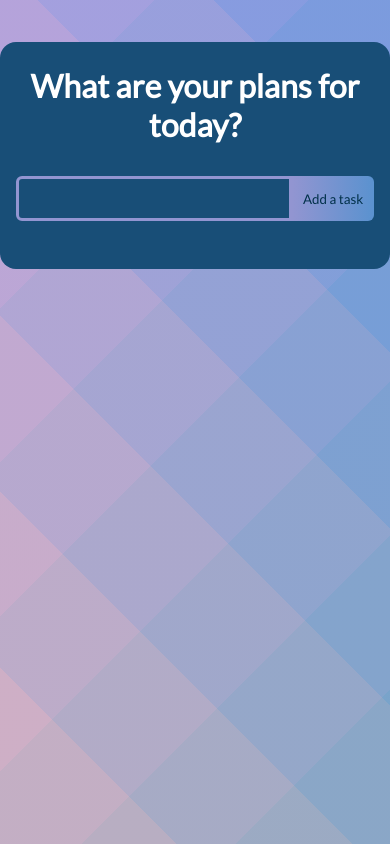
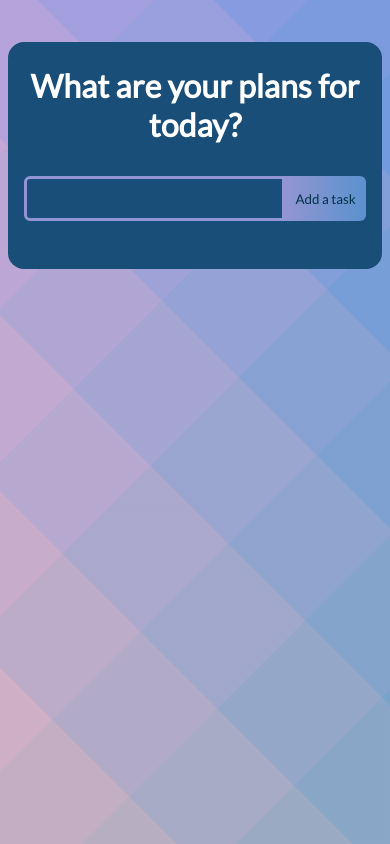
Before and after one commit to JustasBac/react-todo, a React (Create React App) app: page / in a window 390 px wide. Built offline with nearby package versions, Linux system fonts and the light colour scheme.

Commit message:
taisau margin

```diff
--- a/src/App.css
+++ b/src/App.css
@@ -250,6 +250,7 @@
   .pagrindas {
     top: 5%;
     padding: 1.5em 1em;
+    margin: 0 0.5em;
   }
 }
 /*# sourceMappingURL=app.css.map */
--- a/src/app.scss
+++ b/src/app.scss
@@ -158,6 +158,6 @@
     .pagrindas {
         top: 5%;
         padding: 1.5em 1em;
-        // margin: 0 1em;
+        margin: 0 0.5em;
     }
 }
```
Also changed, not shown: 1 other file (tests, documents, lock files or other folders).
